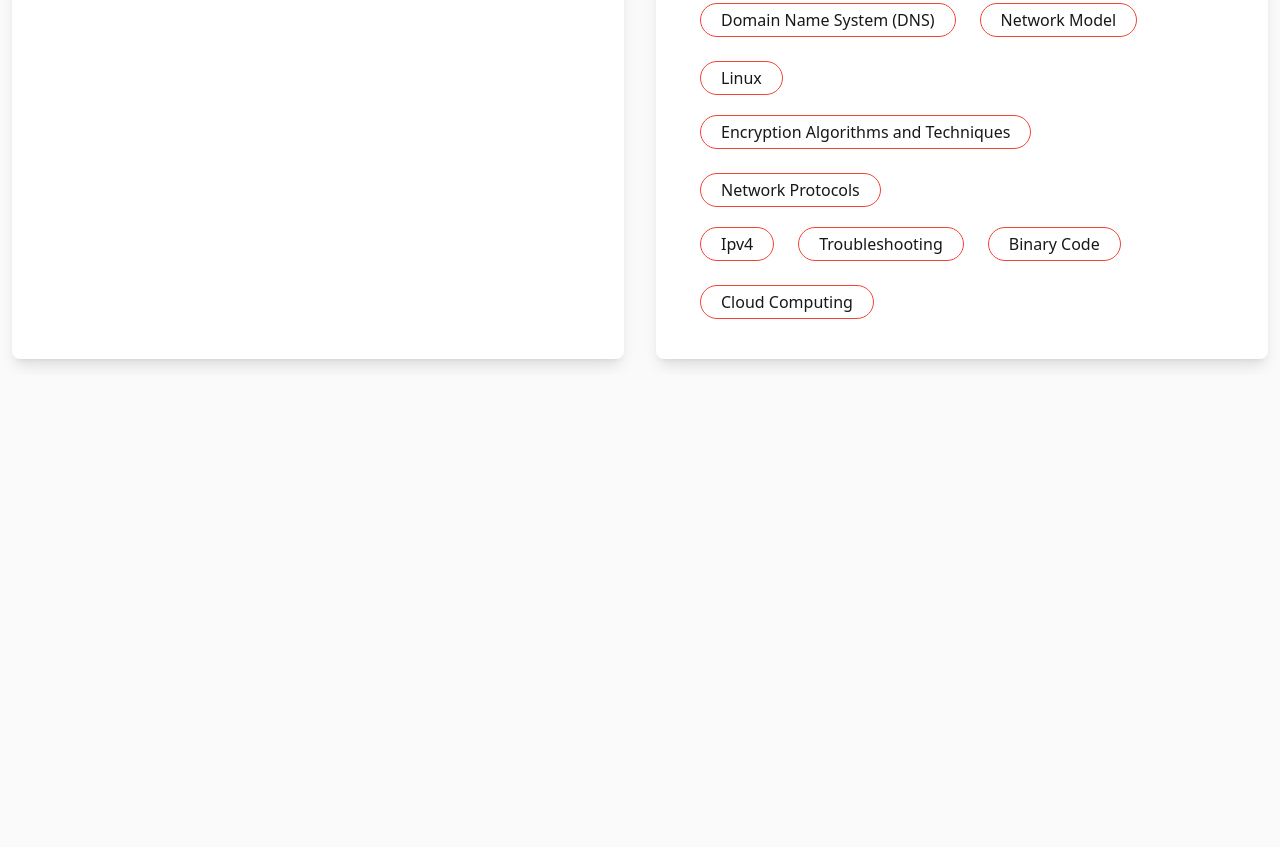
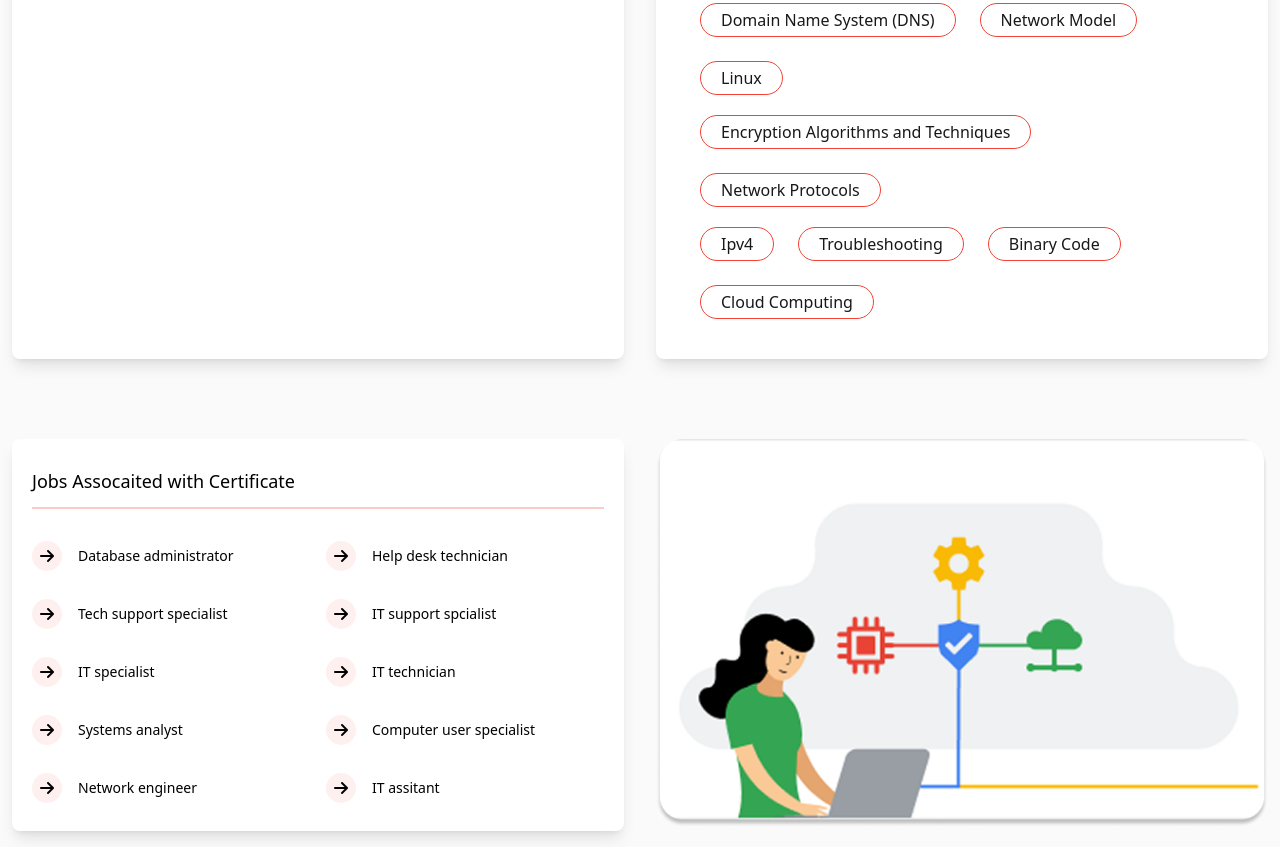
Before and after one commit to Jonayed-nasir/tailwind-assignment, a website built with Vite: page index.html in a window 1280 px wide. Shown: the part 1336-2183 px from the top of the page. Before the commit the page ends 1711 px from the top, so only its background shows below. Built offline with nearby package versions, Linux system fonts and the light colour scheme; files whose address does not match are found by name.

Commit message:
Jobs Associated with Certificate Section

```diff
--- a/index.html
+++ b/index.html
@@ -222,6 +222,91 @@
         </section>
     </section>
 
+
+    <!-- Jobs Associated with Certificate Section -->
+    <section class="container mx-auto grid grid-cols-12 gap-0 md:gap-8 px-3 pt-6 pb-4">
+        <section
+            class="col-span-12 md:col-span-6 py-3 md:py-7 px-3 md:px-5 rounded-lg bg-white shadow-lg mt-6 md:mt-10">
+
+            <div class="border-b-2 border-[#F9CCC7]">
+                <h3 class="pb-3 text-sm md:text-lg">Jobs Assocaited with Certificate </h3>
+            </div>
+
+            <div class="grid grid-cols-6 gap-4 pt-4 md:pt-8">
+                <div class="col-span-3 space-y-4 md:space-y-7">
+                    <div class="flex items-center gap-2 md:gap-4">
+                        <span class="jobs-teg-icon">
+                            <i class="fa-solid fa-arrow-right "></i>
+                        </span>
+                        <p class="text-xs md:text-sm">Database administrator</p>
+                    </div>
+                    <div class="flex items-center gap-2 md:gap-4">
+                        <span class="jobs-teg-icon">
+                            <i class="fa-solid fa-arrow-right"></i>
+                        </span>
+                        <p class="text-xs md:text-sm">Tech support specialist</p>
+                    </div>
+                    <div class="flex items-center gap-2 md:gap-4">
+                        <span class="jobs-teg-icon">
+                            <i class="fa-solid fa-arrow-right"></i>
+                        </span>
+                        <p class="text-xs md:text-sm">IT specialist</p>
+                    </div>
+                    <div class="flex items-center gap-2 md:gap-4">
+                        <span class="jobs-teg-icon">
+                            <i class="fa-solid fa-arrow-right"></i>
+                        </span>
+                        <p class="text-xs md:text-sm">Systems analyst</p>
+                    </div>
+                    <div class="flex items-center gap-2 md:gap-4">
+                        <span class="jobs-teg-icon">
+                            <i class="fa-solid fa-arrow-right"></i>
+                        </span>
+                        <p class="text-xs md:text-sm">Network engineer</p>
+                    </div>
+                </div>
+
+                <div class="col-span-3 space-y-4 md:space-y-7">
+                    <div class="flex items-center gap-2 md:gap-4">
+                        <span class="jobs-teg-icon">
+                            <i class="fa-solid fa-arrow-right "></i>
+                        </span>
+                        <p class="text-xs md:text-sm">Help desk technician</p>
+                    </div>
+                    <div class="flex items-center gap-2 md:gap-4">
+                        <span class="jobs-teg-icon">
+                            <i class="fa-solid fa-arrow-right "></i>
+                        </span>
+                        <p class="text-xs md:text-sm">IT support spcialist</p>
+                    </div>
+                    <div class="flex items-center gap-2 md:gap-4">
+                        <span class="jobs-teg-icon">
+                            <i class="fa-solid fa-arrow-right "></i>
+                        </span>
+                        <p class="text-xs md:text-sm">IT technician</p>
+                    </div>
+                    <div class="flex items-center gap-2 md:gap-4">
+                        <span class="jobs-teg-icon">
+                            <i class="fa-solid fa-arrow-right "></i>
+                        </span>
+                        <p class="text-xs md:text-sm">Computer user specialist</p>
+                    </div>
+                    <div class="flex items-center gap-2 md:gap-4">
+                        <span class="jobs-teg-icon">
+                            <i class="fa-solid fa-arrow-right "></i>
+                        </span>
+                        <p class="text-xs md:text-sm">IT assitant </p>
+                    </div>
+                </div>
+            </div>
+
+        </section>
+
+        <section class="col-span-12 md:col-span-6  rounded-lg  mt-6 md:mt-10">
+            <img src="image/ITSupport1.png" alt="IT Social" class="w-fit object-cover">
+        </section>
+    </section>
+
 </body>
 
 </html>
--- a/main.css
+++ b/main.css
@@ -30,4 +30,8 @@
     .tag {
         @apply border border-[#F44335] hover:bg-[#F44335] hover:text-white transition-all cursor-pointer rounded-full px-1 md:px-5 py-1 text-xs md:text-base text-[#181818]
     }
+
+    .jobs-teg-icon {
+        @apply w-[30px] h-[30px] bg-[#fef0ef] hover:bg-[#f9ccc7] transition-all cursor-pointer hover:scale-105 rounded-full flex items-center justify-center
+    }
 }
```
Also changed, not shown: image/ITSupport1.png (renamed from image/IT Support 1.png).
